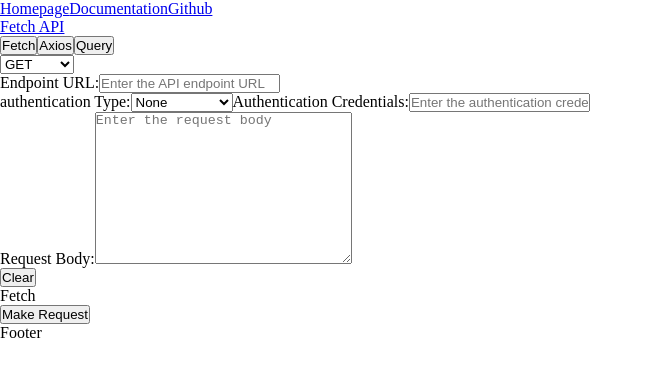
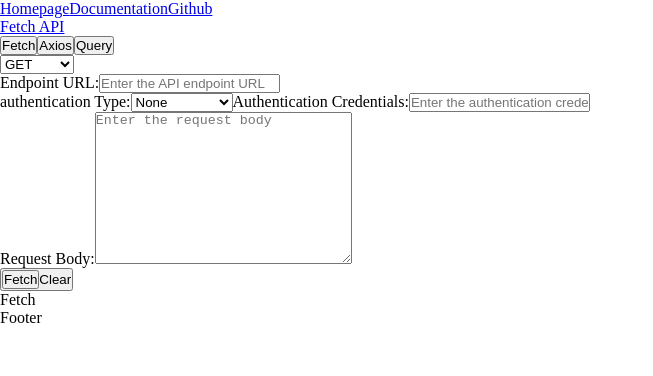
Before and after one commit to 13-TOMMY/fetch, a React (Vite) app: page /apitester in a window 1280 px wide. Shown: the top 376 px of the page, without its empty margins (0-653 px from the left). Built offline with nearby package versions, Linux system fonts and the light colour scheme.

Commit message:
change to the way the data is passed to the call components

```diff
--- a/src/components/Fetch.jsx
+++ b/src/components/Fetch.jsx
@@ -7,11 +7,7 @@ function Fetch() {
   return (
     <div>
       Fetch
-      <div className="submit-btn-container">
-        <button type="submit" onClick={handleSubmit}>
-          Make Request
-        </button>
-      </div>
+
     </div>
   );
 }
--- a/src/components/FetchForm.jsx
+++ b/src/components/FetchForm.jsx
@@ -11,6 +11,8 @@ function FetchForm({ selectedMethod }) {
   const [authenticationCredentials, SetAuthenticationCredentials] =
     useState("");
   const [requestBody, setRequestBody] = useState("");
+  //btn data
+  const [apiData, setApiData] = useState(null);
 
   //clear form, no auto clear so that you see the data you passed
   const handleClear = () => {
@@ -19,6 +21,17 @@ function FetchForm({ selectedMethod }) {
     SetAuthenticationType("");
     SetAuthenticationCredentials("");
     setRequestBody("");
+  };
+
+  const handleApiCall = () => {
+    const data = {
+      httpMethod,
+      endpoint,
+      authenticationType,
+      authenticationCredentials,
+      requestBody,
+    };
+    setApiData(data);
   };
 
   return (
@@ -90,6 +103,7 @@ function FetchForm({ selectedMethod }) {
         </div>
         <div className="clear-btn-container">
           <button type="clear" onClick={handleClear}>
+          <button onClick={handleApiCall}>Fetch</button>
             Clear
           </button>
         </div>
@@ -97,29 +111,17 @@ function FetchForm({ selectedMethod }) {
       <div className="fetch-method-container">
         {selectedMethod === "fetch" && (
           <Fetch
-            endpoint={endpoint}
-            httpMethod={httpMethod}
-            authenticationType={authenticationType}
-            authenticationCredentials={authenticationCredentials}
-            requestBody={requestBody}
+            apiData={apiData}
           />
         )}
         {selectedMethod === "axios" && (
           <Axios
-            endpoint={endpoint}
-            httpMethod={httpMethod}
-            authenticationType={authenticationType}
-            authenticationCredentials={authenticationCredentials}
-            requestBody={requestBody}
+          apiData={apiData}
           />
         )}
         {selectedMethod === "query" && (
           <Query
-            endpoint={endpoint}
-            httpMethod={httpMethod}
-            authenticationType={authenticationType}
-            authenticationCredentials={authenticationCredentials}
-            requestBody={requestBody}
+          apiData={apiData}
           />
         )}
       </div>
```
